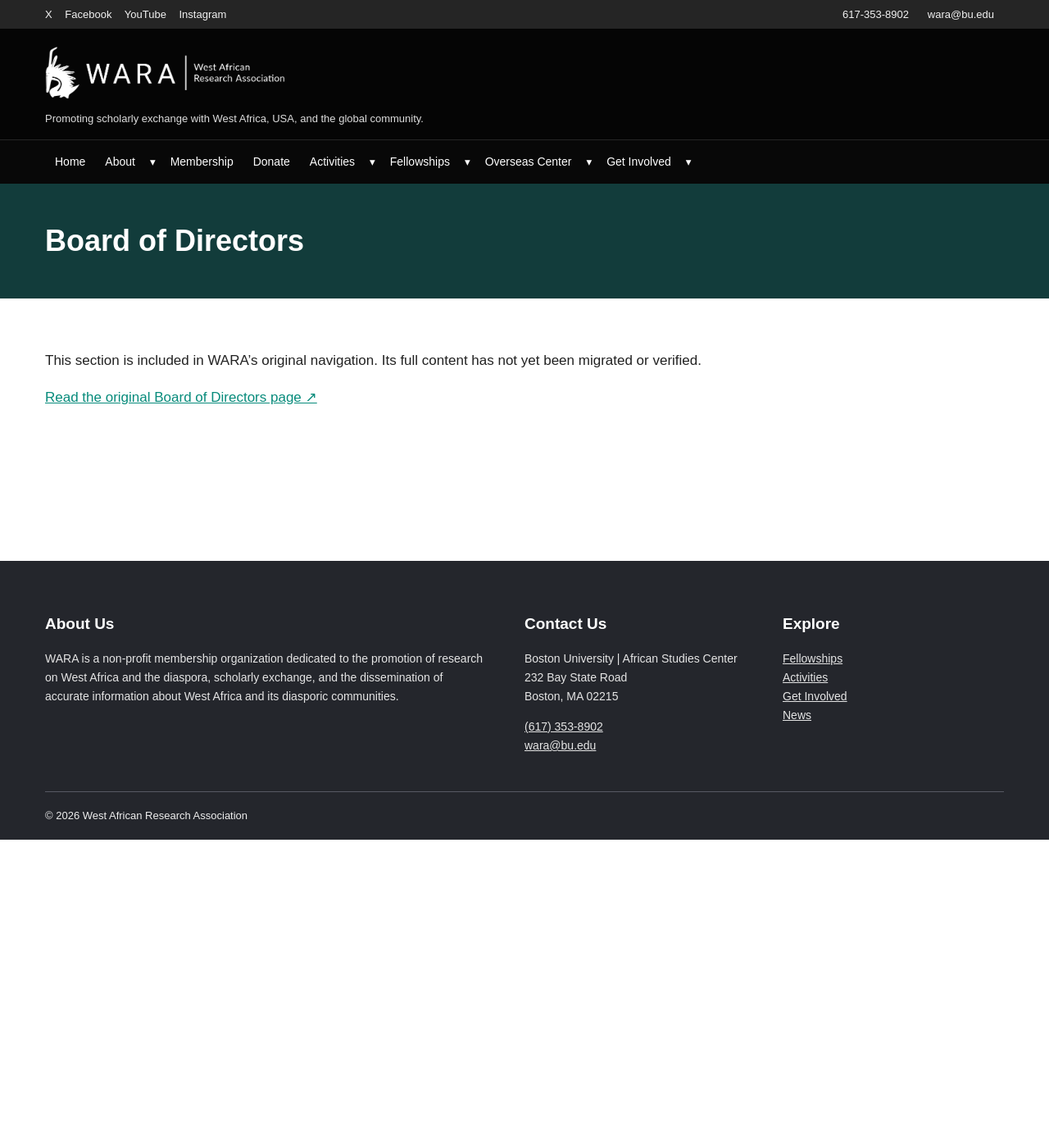
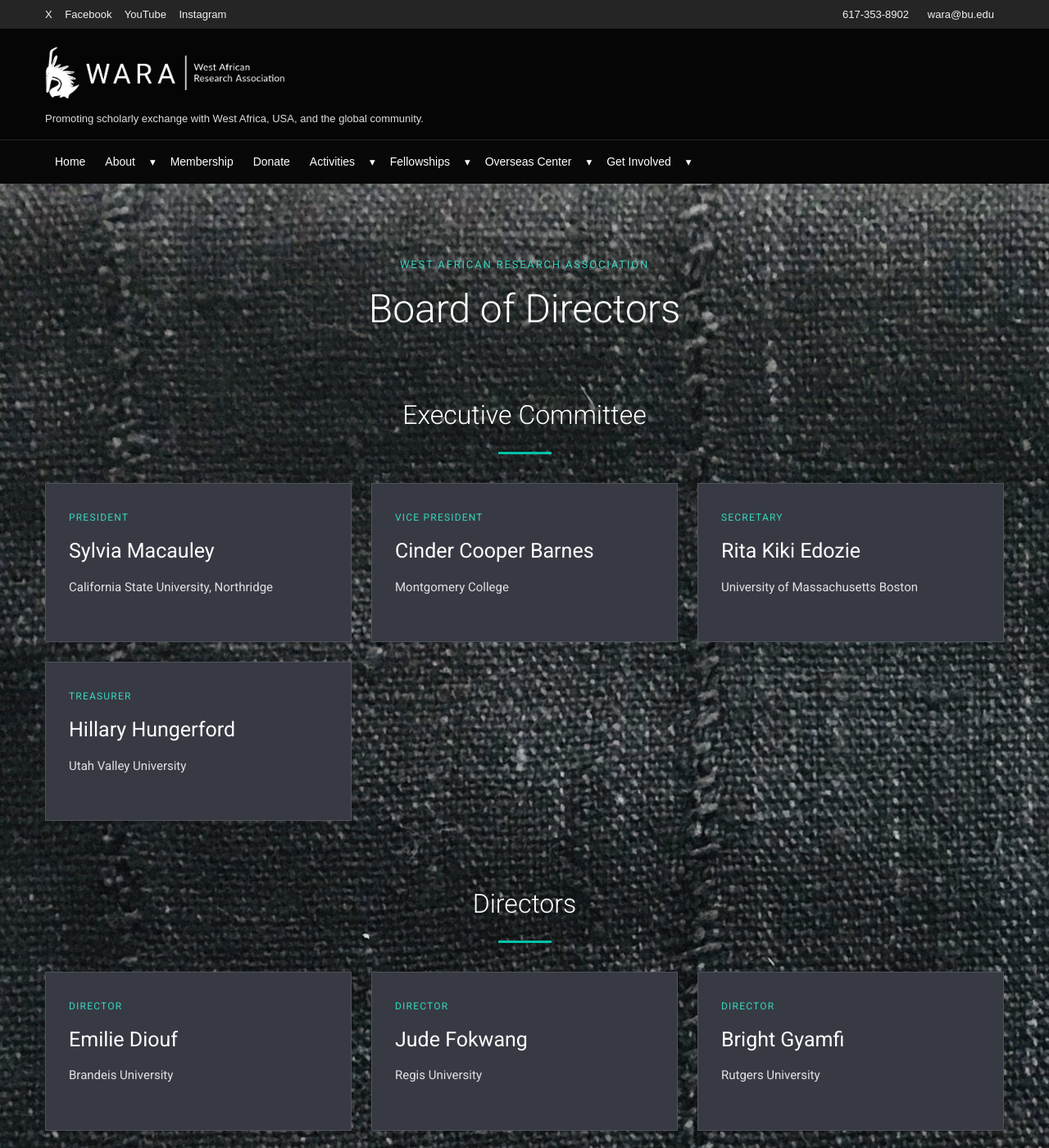
Before and after one commit to warawebsite/westafricanresearchassociation, a Jekyll site: the page built from docs/about/board-of-directors/index.html, in a window 1280 px wide and 1400 px high. Shown: the whole window at 82% size. Built offline with Jekyll 4.4.1, drawn with Linux system fonts in a browser that asks for light colours; some of the changed text lies outside the part shown.

Commit message:
Replace Board placeholder with directors and executive committee

```diff
--- a/docs/about/board-of-directors/index.html
+++ b/docs/about/board-of-directors/index.html
@@ -1,6 +1,152 @@
 ---
-layout: page
+layout: default
 title: "Board of Directors"
 permalink: /about/board-of-directors/
 ---
-<p>This section is included in WARA’s original navigation. Its full content has not yet been migrated or verified.</p><p><a href="https://westafricanresearchassociation.org/about/board-of-directors/">Read the original Board of Directors page ↗</a></p>
+
+<section class="wara-board-page">
+  <div class="wara-board-inner">
+    <header class="wara-board-heading">
+      <p class="wara-board-kicker">West African Research Association</p>
+      <h1>Board of Directors</h1>
+    </header>
+
+    <section class="wara-board-group">
+      <h2>Executive Committee</h2>
+      <div class="wara-board-grid">
+
+    <article class="wara-board-card">
+      <div class="wara-board-card-body">
+        <p class="wara-board-role">President</p>
+        <h3>Sylvia Macauley</h3>
+        <p class="wara-board-institution">California State University, Northridge</p>
+      </div>
+    </article>
+
+
+    <article class="wara-board-card">
+      <div class="wara-board-card-body">
+        <p class="wara-board-role">Vice President</p>
+        <h3>Cinder Cooper Barnes</h3>
+        <p class="wara-board-institution">Montgomery College</p>
+      </div>
+    </article>
+
+
+    <article class="wara-board-card">
+      <div class="wara-board-card-body">
+        <p class="wara-board-role">Secretary</p>
+        <h3>Rita Kiki Edozie</h3>
+        <p class="wara-board-institution">University of Massachusetts Boston</p>
+      </div>
+    </article>
+
+
+    <article class="wara-board-card">
+      <div class="wara-board-card-body">
+        <p class="wara-board-role">Treasurer</p>
+        <h3>Hillary Hungerford</h3>
+        <p class="wara-board-institution">Utah Valley University</p>
+      </div>
+    </article>
+
+      </div>
+    </section>
+
+    <section class="wara-board-group">
+      <h2>Directors</h2>
+      <div class="wara-board-grid">
+
+    <article class="wara-board-card">
+      <div class="wara-board-card-body">
+        <p class="wara-board-role">Director</p>
+        <h3>Emilie Diouf</h3>
+        <p class="wara-board-institution">Brandeis University</p>
+      </div>
+    </article>
+
+
+    <article class="wara-board-card">
+      <div class="wara-board-card-body">
+        <p class="wara-board-role">Director</p>
+        <h3>Jude Fokwang</h3>
+        <p class="wara-board-institution">Regis University</p>
+      </div>
+    </article>
+
+
+    <article class="wara-board-card">
+      <div class="wara-board-card-body">
+        <p class="wara-board-role">Director</p>
+        <h3>Bright Gyamfi</h3>
+        <p class="wara-board-institution">Rutgers University</p>
+      </div>
+    </article>
+
+
+    <article class="wara-board-card">
+      <div class="wara-board-card-body">
+        <p class="wara-board-role">Director</p>
+        <h3>Brad Hounkpati</h3>
+        <p class="wara-board-institution">University of Georgia</p>
+      </div>
+    </article>
+
+
+    <article class="wara-board-card">
+      <div class="wara-board-card-body">
+        <p class="wara-board-role">Director</p>
+        <h3>Wunpini Mohammed</h3>
+        <p class="wara-board-institution">Cornell University</p>
+      </div>
+    </article>
+
+
+    <article class="wara-board-card">
+      <div class="wara-board-card-body">
+        <p class="wara-board-role">Director</p>
+        <h3>Jacqueline-Bethel Mougoué</h3>
+        <p class="wara-board-institution">University of Wisconsin–Madison</p>
+      </div>
+    </article>
+
+
+    <article class="wara-board-card">
+      <div class="wara-board-card-body">
+        <p class="wara-board-role">Director</p>
+        <h3>S. N. Nyeck</h3>
+        <p class="wara-board-institution">University of Colorado Boulder</p>
+      </div>
+    </article>
+
+
+    <article class="wara-board-card">
+      <div class="wara-board-card-body">
+        <p class="wara-board-role">Director</p>
+        <h3>Rogers Orock</h3>
+        <p class="wara-board-institution">Lafayette College</p>
+      </div>
+    </article>
+
+
+    <article class="wara-board-card">
+      <div class="wara-board-card-body">
+        <p class="wara-board-role">Director</p>
+        <h3>Ignatius G. D. Suglo</h3>
+        <p class="wara-board-institution">University of Richmond</p>
+      </div>
+    </article>
+
+
+    <article class="wara-board-card">
+      <div class="wara-board-card-body">
+        <p class="wara-board-role">Director</p>
+        <h3>Ismael Montana</h3>
+        <p class="wara-board-institution">Northern Illinois University</p>
+      </div>
+    </article>
+
+      </div>
+    </section>
+  </div>
+</section>
```
